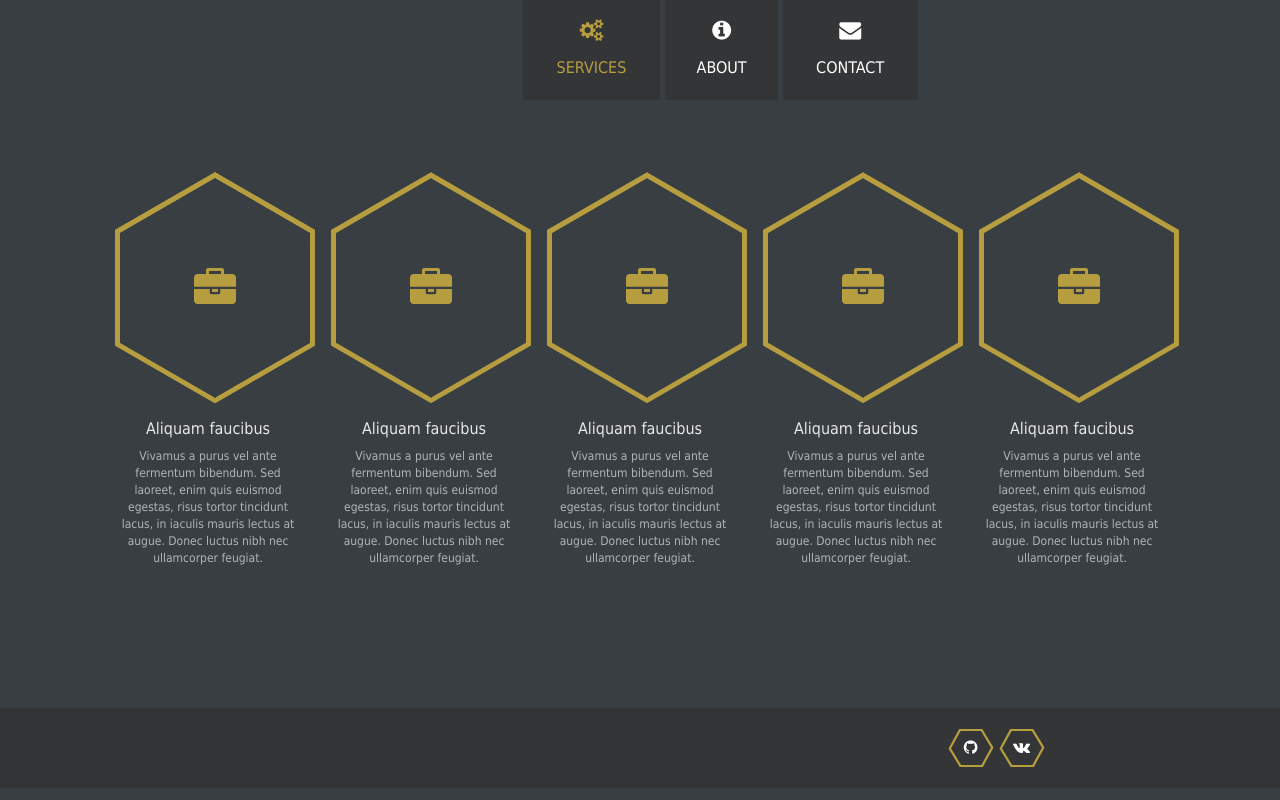
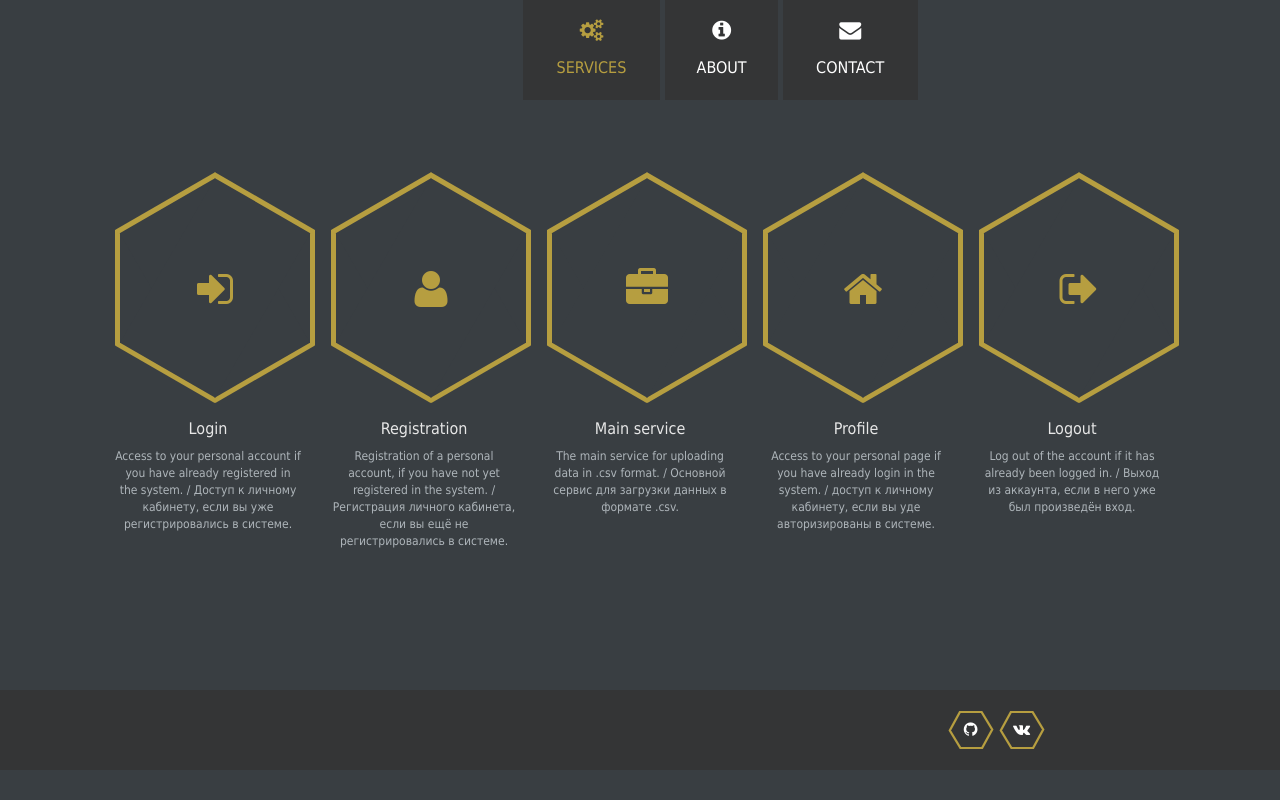
Before and after one commit to GorokhovSemyon/CSV_Service, a Django app: page / in a window 1280 px wide. Run offline with Django 4.2, Linux system fonts and the light colour scheme.

Commit message:
Done with main page

```diff
--- a/accounts/templates/accounts/register.html
+++ b/accounts/templates/accounts/register.html
@@ -70,11 +70,11 @@
                     </label>
                       <span class="txt1">
                         Я принимаю условия
-                        <a href="/about" class="txt2 hov1">
+                        <a href="" class="txt2 hov1">
                           Пользовательского соглашения
                         </a>
                         и даю свое согласие на обработку моей персональной информации на условиях, определенных
-                        <a href="/about" class="txt2 hov1">
+                        <a href="" class="txt2 hov1">
                           Политикой конфиденциальности.
                         </a>
                       </span>
--- a/main/templates/main/index.html
+++ b/main/templates/main/index.html
@@ -75,40 +75,15 @@
     <div class="content services" id="menu-1">
     <div class="container">
     	<div class="row templatemo_servicerow">
-        	<div class="templatemo_hexservices col-sm-6">
+
+              <div class="templatemo_hexservices col-sm-6">
             	<div class="blok text-center">
                   <div class="hexagon-a">
-                     <a class="hlinktop" href="#">
+                     <a class="hlinktop" href="login">
                      	 <div class="hexa-a">
                          	<div class="hcontainer-a">
                           <div class="vertical-align-a">
-                            <span class="texts-a"><i class="fa fa-bell"></i></span>
-                          </div>
-                        </div>
-                         </div>
-                     </a>
-                  </div>
-                     <div class="hexagonservices">
-                     	<a class="hlinkbott" href="#">
-                        <div class="hexa">
-                      	  <div class="hcontainer">
-                          <div class="vertical-align">
-                          <span class="texts"></span>
-                          </div>
-                        </div>
-                      </div>
-                        </a>
-                     </div>
-                     </div>
-              </div>
-              <div class="templatemo_hexservices col-sm-6">
-            	<div class="blok text-center">
-                  <div class="hexagon-a">
-                     <a class="hlinktop" href="#">
-                     	 <div class="hexa-a">
-                         	<div class="hcontainer-a">
-                          <div class="vertical-align-a">
-                            <span class="texts-a"><i class="fa fa-briefcase"></i></span>
+                            <span class="texts-a"><i class="fa fa-sign-in"></i></span>
                           </div>
                         </div>
                          </div>
@@ -127,19 +102,20 @@
                      </div>
                      </div>
                      <div class="templatemo_servicetext">
-                    <h3>Aliquam faucibus</h3>
-                    <p>Vivamus a purus vel ante fermentum bibendum. Sed laoreet, enim quis euismod egestas, risus tortor tincidunt lacus, in iaculis mauris lectus at augue. Donec luctus nibh nec ullamcorper feugiat.</p>
+                    <h3>Login</h3>
+                    <p>Access to your personal account if you have already registered in the system. /
+                        Доступ к личному кабинету, если вы уже регистрировались в системе.</p>
                     </div>
               </div>
 
                 <div class="templatemo_hexservices col-sm-6">
                     <div class="blok text-center">
                       <div class="hexagon-a">
-                         <a class="hlinktop" href="#">
+                         <a class="hlinktop" href="register">
                              <div class="hexa-a">
                                 <div class="hcontainer-a">
                               <div class="vertical-align-a">
-                                <span class="texts-a"><i class="fa fa-briefcase"></i></span>
+                                <span class="texts-a"><i class="fa fa-user"></i></span>
                               </div>
                             </div>
                              </div>
@@ -158,8 +134,9 @@
                          </div>
                          </div>
                          <div class="templatemo_servicetext">
-                        <h3>Aliquam faucibus</h3>
-                        <p>Vivamus a purus vel ante fermentum bibendum. Sed laoreet, enim quis euismod egestas, risus tortor tincidunt lacus, in iaculis mauris lectus at augue. Donec luctus nibh nec ullamcorper feugiat.</p>
+                        <h3>Registration</h3>
+                        <p>Registration of a personal account, if you have not yet registered in the system. /
+                            Регистрация личного кабинета, если вы ещё не регистрировались в системе.</p>
                         </div>
                   </div>
 
@@ -189,19 +166,23 @@
                          </div>
                          </div>
                          <div class="templatemo_servicetext">
-                        <h3>Aliquam faucibus</h3>
-                        <p>Vivamus a purus vel ante fermentum bibendum. Sed laoreet, enim quis euismod egestas, risus tortor tincidunt lacus, in iaculis mauris lectus at augue. Donec luctus nibh nec ullamcorper feugiat.</p>
+                        <h3>Main service</h3>
+                        <p>The main service for uploading data in .csv format. / Основной сервис для загрузки данных в формате .csv.</p>
                         </div>
                   </div>
 
                 <div class="templatemo_hexservices col-sm-6">
                     <div class="blok text-center">
                       <div class="hexagon-a">
-                         <a class="hlinktop" href="#">
+                          {% if user.is_authenticated %}
+                              <a class="hlinktop" href="profile">
+                          {% else %}
+                              <a class="hlinktop" href="logout">
+                          {% endif %}
                              <div class="hexa-a">
                                 <div class="hcontainer-a">
                               <div class="vertical-align-a">
-                                <span class="texts-a"><i class="fa fa-briefcase"></i></span>
+                                <span class="texts-a"><i class="fa fa-home"></i></span>
                               </div>
                             </div>
                              </div>
@@ -220,19 +201,19 @@
                          </div>
                          </div>
                          <div class="templatemo_servicetext">
-                        <h3>Aliquam faucibus</h3>
-                        <p>Vivamus a purus vel ante fermentum bibendum. Sed laoreet, enim quis euismod egestas, risus tortor tincidunt lacus, in iaculis mauris lectus at augue. Donec luctus nibh nec ullamcorper feugiat.</p>
+                        <h3>Profile</h3>
+                        <p>Access to your personal page if you have already login in the system. / доступ к личному кабинету, если вы уде авторизированы в системе.</p>
                         </div>
                   </div>
 
                 <div class="templatemo_hexservices col-sm-6">
                     <div class="blok text-center">
                       <div class="hexagon-a">
-                         <a class="hlinktop" href="#">
+                         <a class="hlinktop" href="logout">
                              <div class="hexa-a">
                                 <div class="hcontainer-a">
                               <div class="vertical-align-a">
-                                <span class="texts-a"><i class="fa fa-briefcase"></i></span>
+                                <span class="texts-a"><i class="fa fa-sign-out"></i></span>
                               </div>
                             </div>
                              </div>
@@ -251,8 +232,8 @@
                          </div>
                          </div>
                          <div class="templatemo_servicetext">
-                        <h3>Aliquam faucibus</h3>
-                        <p>Vivamus a purus vel ante fermentum bibendum. Sed laoreet, enim quis euismod egestas, risus tortor tincidunt lacus, in iaculis mauris lectus at augue. Donec luctus nibh nec ullamcorper feugiat.</p>
+                        <h3>Logout</h3>
+                        <p>Log out of the account if it has already been logged in. / Выход из аккаунта, если в него уже был произведён вход.</p>
                         </div>
                   </div>
 
--- a/main/urls.py
+++ b/main/urls.py
@@ -5,7 +5,6 @@ from main import views
 urlpatterns = [
     path('', views.index, name='home'),
     path('devs/', views.devs, name='devs'),
-    path('about/', views.about, name='about'),
     path('login/', views.login_view, name='login'),
     path('logout/', auth_views.LogoutView.as_view(next_page='home'), name='logout'),
     path('profile/', views.profile, name='profile'),
--- a/main/views.py
+++ b/main/views.py
@@ -12,9 +12,6 @@ def index(request):
 
 def devs(request):
     return render(request, 'main/devs.html')
-
-def about(request):
-    return render(request, 'main/about.html')
 
 def login_view(request):
     if request.method == 'POST':
```
Also changed, not shown: database.sqlite3.
